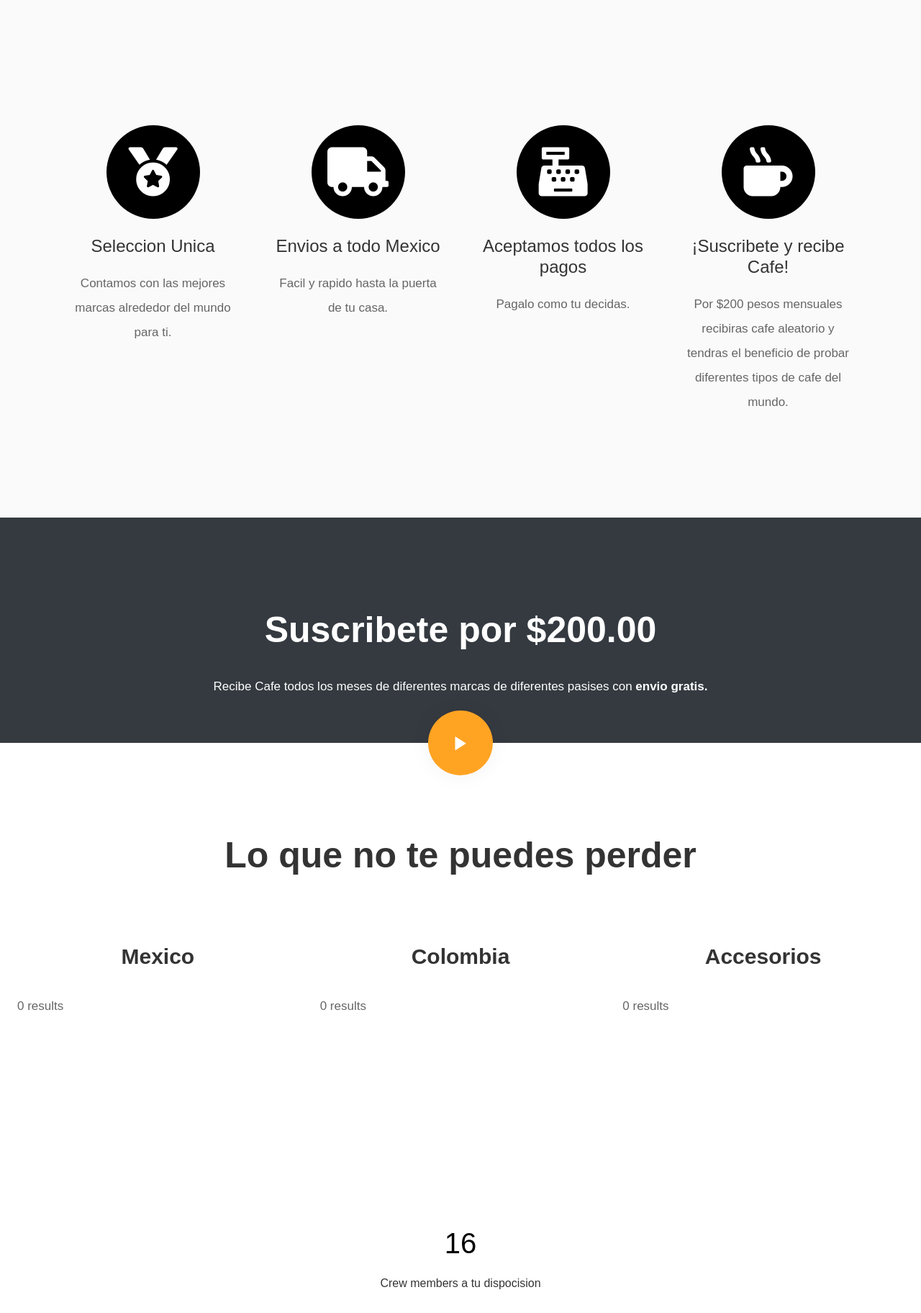
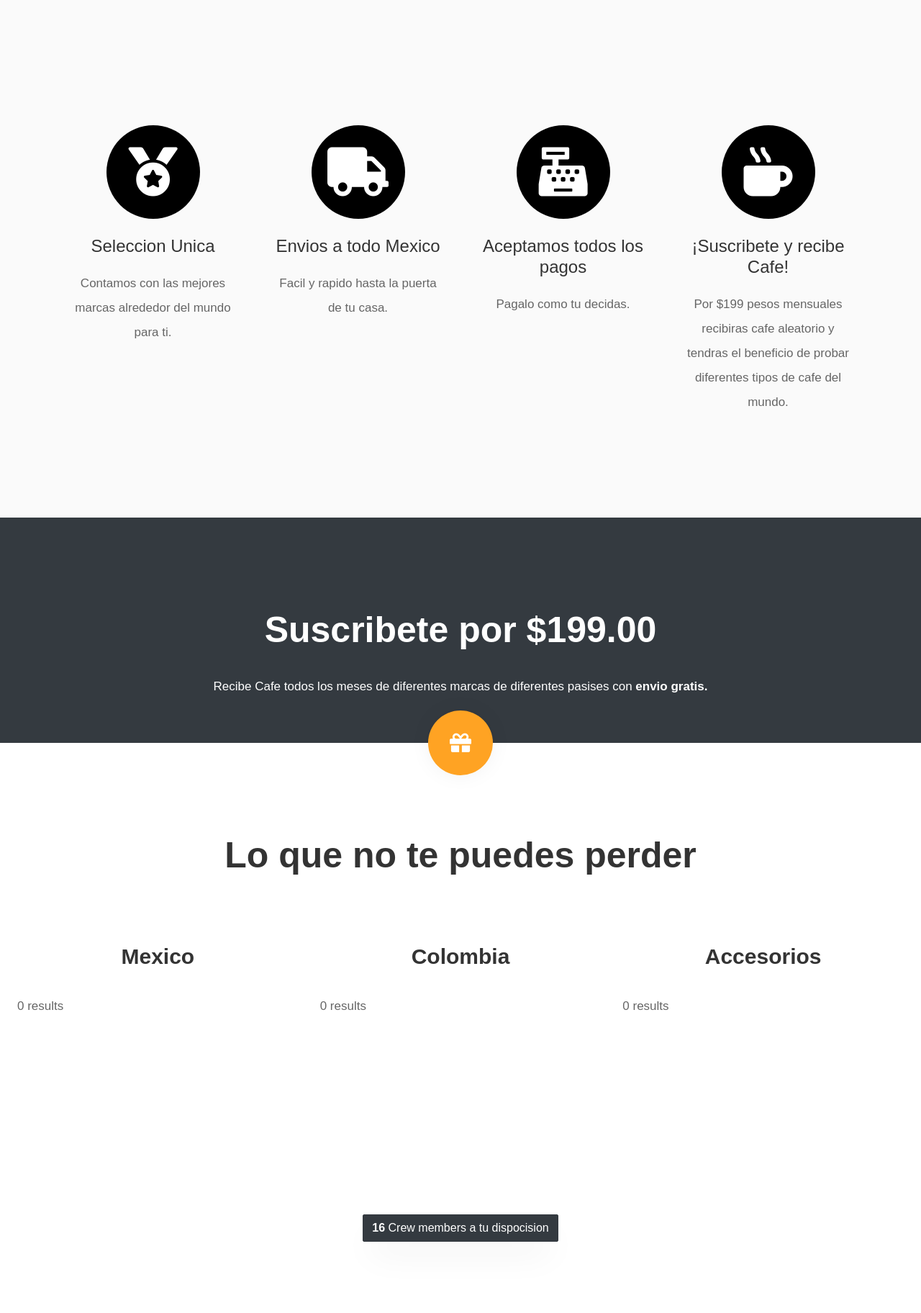
Before and after one commit to tonatiuh19/coffeHouse, a PHP site: page /phpmailer/ in a window 1280 px wide. Shown: the part 801-2625 px from the top of the page at 72% size. Run offline with PHP 8.4, Linux system fonts and the light colour scheme; data that the repository does not hold is empty; some libraries are stand-ins or nearby versions; some web fonts are replaced.

Commit message:
adding malil

```diff
--- a/index.php
+++ b/index.php
@@ -56,7 +56,7 @@ session_start();
 </div>
 <nav class="navbar navbar-expand-lg navbar-dark ftco_navbar bg-dark ftco-navbar-light" id="ftco-navbar">
  <div class="container">
-   <a class="navbar-brand" href="index.html"><img src="images/logo.png" alt="Cinque Terre" width="182"></a>
+   <a class="navbar-brand" href="/"><img src="images/logo.png" alt="Cinque Terre" width="182"></a>
    <button class="navbar-toggler" type="button" data-toggle="collapse" data-target="#ftco-nav" aria-controls="ftco-nav" aria-expanded="false" aria-label="Toggle navigation">
      <span class="oi oi-menu"></span> Menu
    </button>
@@ -189,7 +189,7 @@ session_start();
         </div>
         <div class="media-body p-2 mt-3">
           <h3 class="heading">¡Suscribete y recibe Cafe!</h3>
-          <p>Por $200 pesos mensuales recibiras cafe aleatorio y tendras el beneficio de probar diferentes tipos de cafe del mundo.</p>
+          <p>Por $199 pesos mensuales recibiras cafe aleatorio y tendras el beneficio de probar diferentes tipos de cafe del mundo.</p>
         </div>
       </div>
     </div>
@@ -202,13 +202,16 @@ session_start();
    <div class="col-sm-10 wrap-about ftco-animate text-center">
      <div class="heading-section mb-4 text-center">
 
-       <h2 class="mb-4 text-white">Suscribete por $200.00</h2>
+       <h2 class="mb-4 text-white">Suscribete por $199.00</h2>
      </div>
      <p>Recibe Cafe todos los meses de diferentes marcas de diferentes pasises con <b>envio gratis.</b></p>
 
      <div class="video justify-content-center">
-       <a href="https://vimeo.com/45830194" class="icon-video popup-vimeo d-flex justify-content-center align-items-center">
+       <!--<a href="https://vimeo.com/45830194" class="icon-video popup-vimeo d-flex justify-content-center align-items-center">
          <span class="ion-ios-play"></span>
+       </a>-->
+       <a href="suscribete/" class="icon-video popup-vimeo d-flex justify-content-center align-items-center">
+         <span class="fas fa-gift"></span>
        </a>
      </div>
    </div>
@@ -413,7 +416,7 @@ session_start();
         </div>-->
         <div class="col-md d-flex justify-content-center counter-wrap ftco-animate">
           <div class="block-18">
-            <div class="text">
+            <div class="text-white btn btn-dark">
               <strong class="number" data-number="20">0</strong>
               <span>Crew members a tu dispocision</span>
             </div>
```
Also changed, not shown: mail_templates.txt (added, +16 -0 lines).
